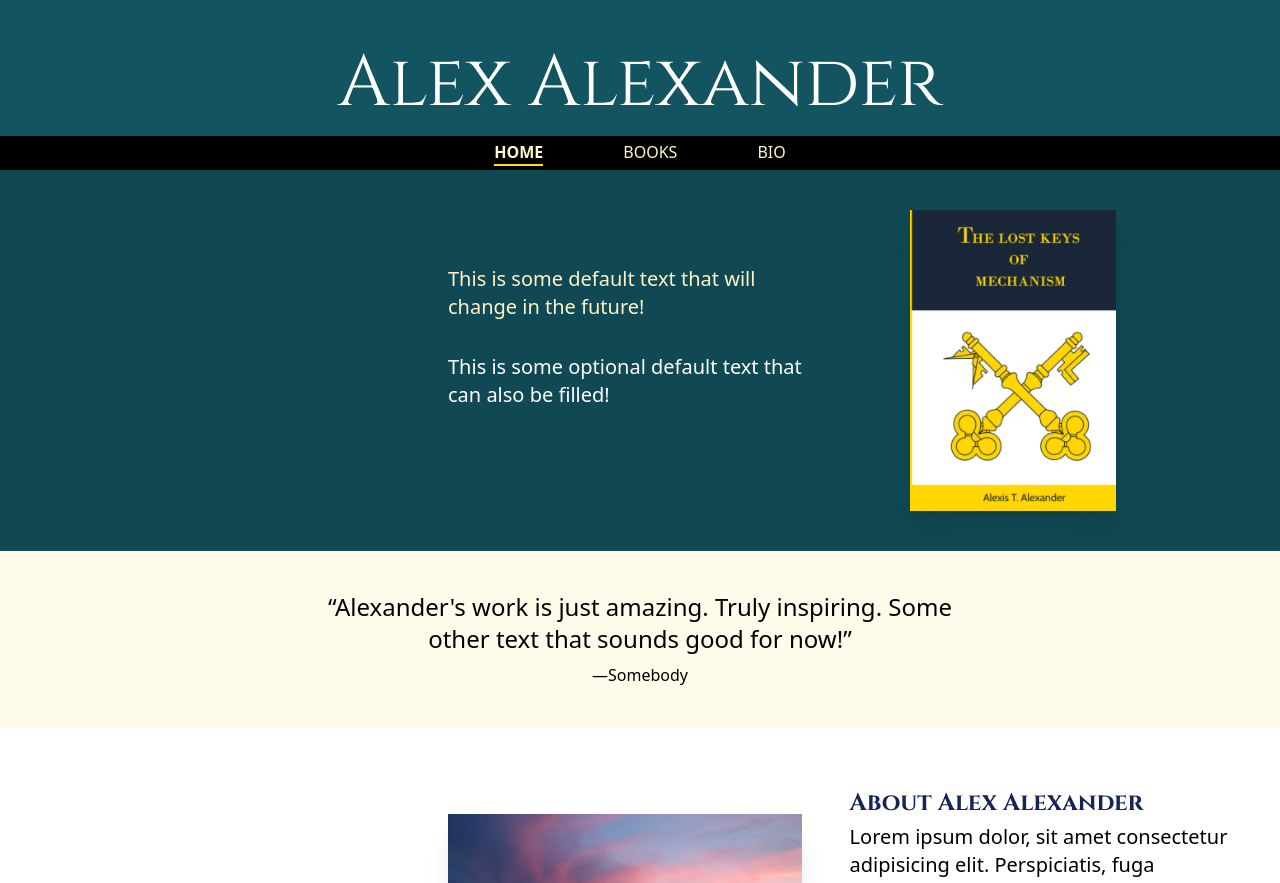
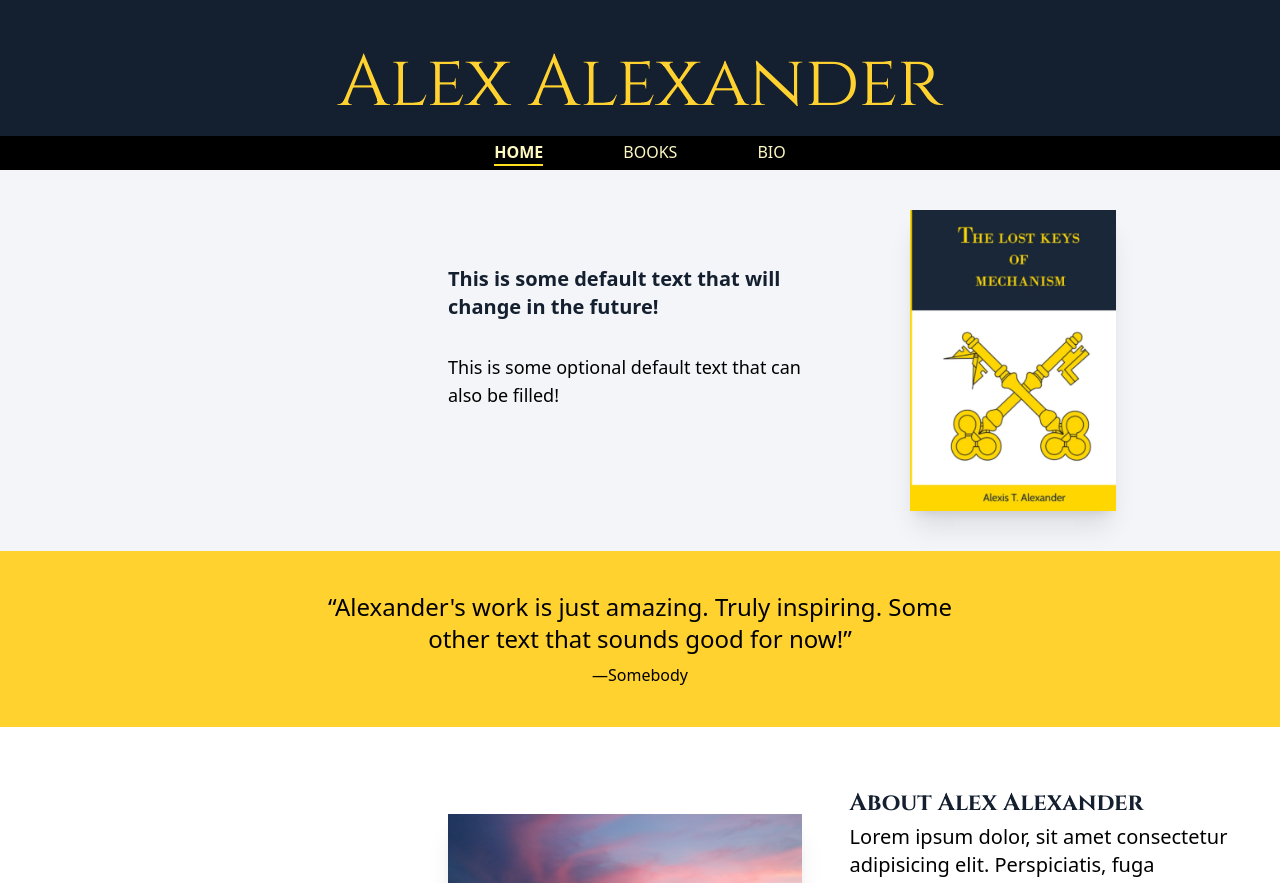
Before and after one commit to UzonnaA/Alex-Website, a Next.js app: page / in a window 1280 px wide. Shown: the top 883 px of the page. Built offline with nearby package versions, Linux system fonts and the light colour scheme.

Commit message:
Better Colors
The color of the first section of the homepage still subject to change

```diff
--- a/src/components/header.js
+++ b/src/components/header.js
@@ -11,9 +11,9 @@ const Header = () => {
     const activeColor = "text-yellow-100 font-bold border-b-2 border-yellow-300 hover:text-white hover:border-white";
     return (
         <section>
-            <div className="bg-[#125561] py-6 md:py-4 md:pt-12">
+            <div className="bg-[var(--mainBlue)] py-6 md:py-4 md:pt-12">
                 <div className="px-4 md:px-0 flex justify-center">
-                    <p className="text-5xl md:text-7xl [font-family:'Cinzel',serif] font-medium text-white text-center md:text-left">Alex Alexander</p>
+                    <p className="text-5xl md:text-7xl [font-family:'Cinzel',serif] font-medium text-amber-300 text-center md:text-left">Alex Alexander</p>
                 </div>
             </div>
             <div className="bg-black py-1 flex justify-center gap-20">
--- a/src/pages/index.js
+++ b/src/pages/index.js
@@ -16,15 +16,15 @@ export default function Home() {
   return (
     <section>
       {/* Homepage - Section 1  */}
-      <div className="bg-[#104953] py-10">
+      <div className="bg-[#f3f5f9] py-10">
 
         <div className="max-w-7xl flex flex-col text-center items-center gap-12 px-2
         md:ml-110 md:flex-row md:text-left">
 
           {/* Text Section */}
           <div className="md:w-43/100">
-            <p className="text-amber-100 text-xl mb-8">This is some default text that will change in the future!</p>
-            <p className="text-white text-xl mb-12">This is some optional default text that can also be filled!</p>
+            <p className="text-[var(--mainBlue)] font-bold text-xl mb-8">This is some default text that will change in the future!</p>
+            <p className="text-black text-lg mb-12">This is some optional default text that can also be filled!</p>
           </div>
 
           {/* Image Section */}
@@ -39,7 +39,7 @@ export default function Home() {
       </div>
 
       {/* Homepage - Section 2 */}
-      <div className="bg-amber-50 py-10 flex flex-col items-center">
+      <div className="bg-amber-300 py-10 flex flex-col items-center">
         <p className="text-2xl max-w-170 text-center mb-2 px-2">“Alexander&apos;s work is just amazing. Truly inspiring. Some other text that sounds good for now!”</p>
         <p className="">—Somebody</p>
       </div>
@@ -60,10 +60,10 @@ export default function Home() {
 
           {/* Text Section */}
           <div className="md:w-43/100">
-            <p className="text-blue-950 text-2xl mb-1 [font-family:'Cinzel',serif] font-bold">About Alex Alexander</p>
+            <p className="text-[var(--mainBlue)] text-2xl mb-1 [font-family:'Cinzel',serif] font-bold">About Alex Alexander</p>
             <p className="text-black text-xl mb-3">Lorem ipsum dolor, sit amet consectetur adipisicing elit. Perspiciatis, fuga tempora. Accusamus adipisci doloribus cum voluptas itaque, voluptates vel nobis ab, repellat quas at officiis tempora sit, totam enim dicta.</p>
             <Link href="/bio">
-              <button className="bg-[#0e3a5b] text-white px-4 py-2 text-sm font-semibold cursor-pointer transition transform
+              <button className="bg-[var(--mainBlue)] text-white px-4 py-2 text-sm font-semibold cursor-pointer transition transform
               duration-100 ease-in-out hover:scale-120">FULL BIO</button>
             </Link>
 
--- a/src/styles/globals.css
+++ b/src/styles/globals.css
@@ -1,6 +1,9 @@
 @import "tailwindcss";
 
-
+:root{
+  --mainBlue: #141f2f;
+  --mainYellow: #fcd34d;
+}
 
 /* :root {
   --background: #171717;
```
